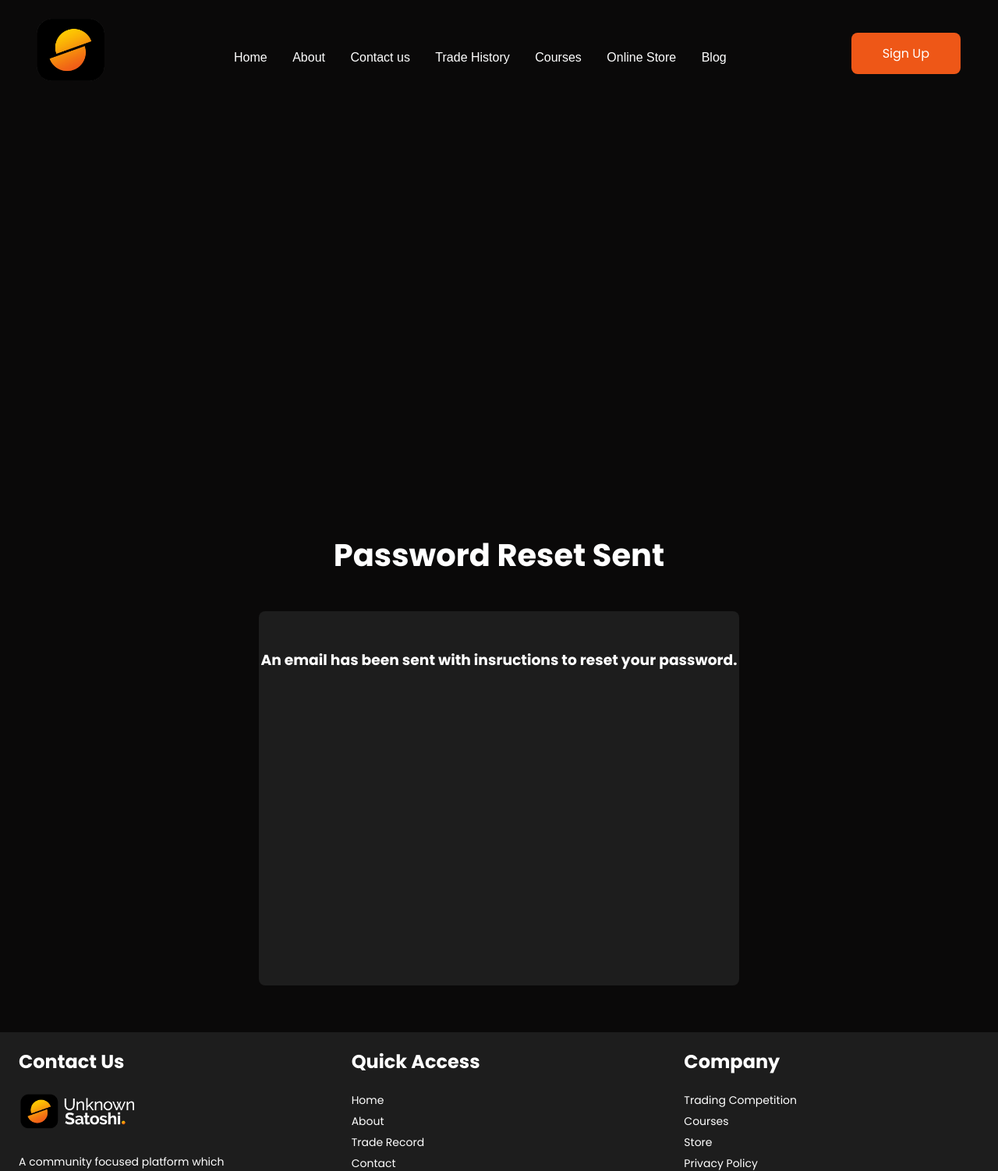
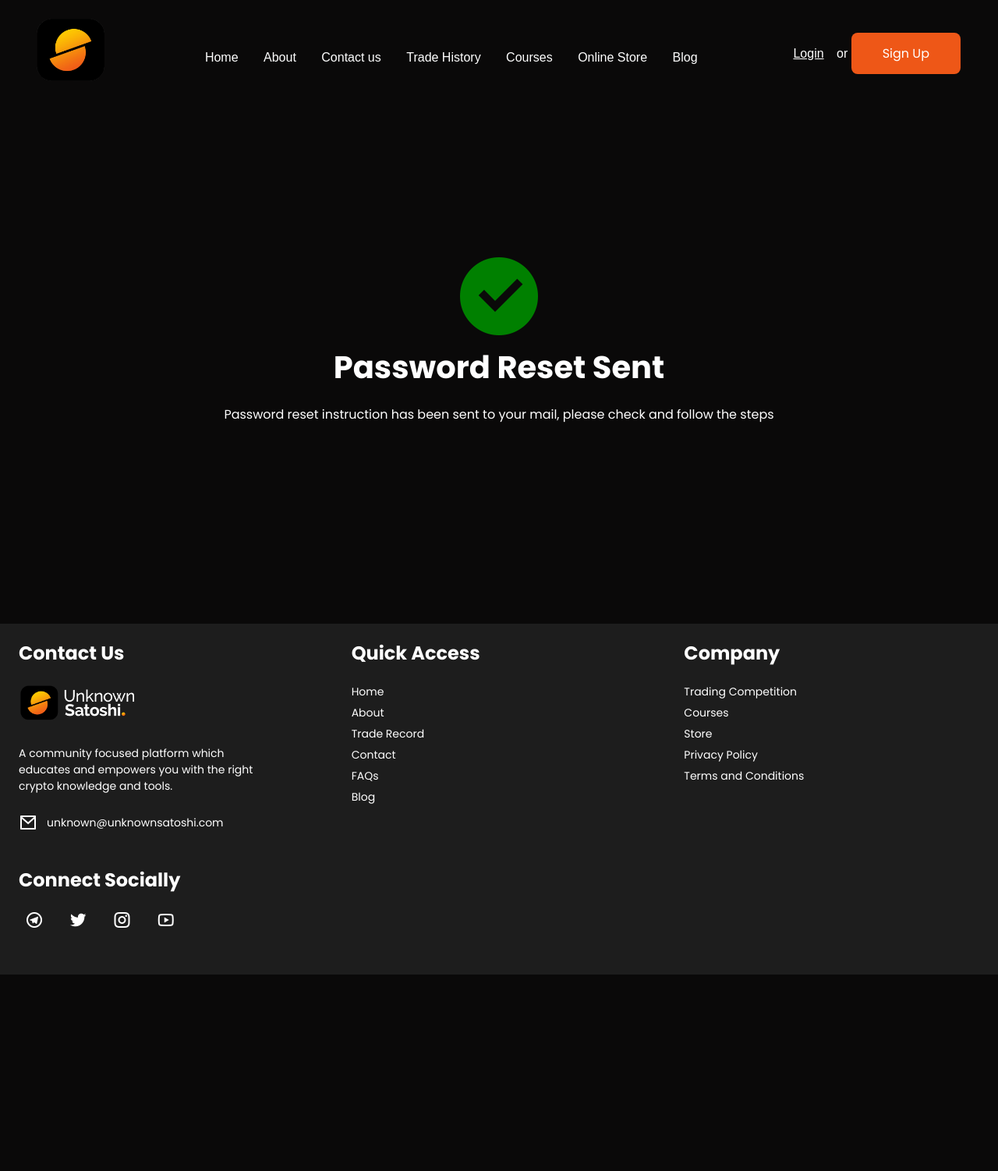
Before and after one commit to matmaxgraphics/unknownsatoshi, a Django app: page /reset-password-sent/ in a window 1280 px wide. Shown: the top 1502 px of the page at 78% size. After the commit the page ends 1250 px from the top, so only its background shows below. Run offline with Django 3.2, Linux system fonts and the light colour scheme; some libraries are stand-ins or nearby versions.

Commit message:
added client modification request

```diff
--- a/unknownsatoshi/cms/templates/cms/store.html
+++ b/unknownsatoshi/cms/templates/cms/store.html
@@ -2,7 +2,7 @@
 {% load static %}
 
 
-{% block header_logo %}
+{% block header_logo %}<!--hint for issues-->
 <header>
     <div class="navbar__Link navbar__Link-brand">
         <a href="{% url 'onlinestore' %}" class="index-link">
--- a/unknownsatoshi/static/css/style.css
+++ b/unknownsatoshi/static/css/style.css
@@ -133,6 +133,22 @@ textarea {
   display: none;
 }
 
+.alert{
+  background-color: #45AD43;
+  padding: 12px;
+  border: 1px solid #09e705;
+  border-radius: 8px;
+  color: #fff;
+  max-width: 400px;
+  text-align: center;
+  margin: auto;
+}
+.alerterror{
+  background-color: rgb(236, 82, 61);
+  padding: 12px;
+  border: 1px solid rgb(253, 30, 1);;
+
+}
 #message {
   display: none;
   color: #C4C4C4;
@@ -248,6 +264,15 @@ textarea {
 
 .navbar__Items--right {
   margin-left: auto;
+}
+.navbar__Items--right .login-link{
+  margin-right: 12px;
+  text-decoration: underline;
+  transition: 0.3s;
+}
+.navbar__Items--right .login-link:hover{
+  color: #F8A606;
+  transition: 0.3s;
 }
 .navbar__Items--right .profile {
   margin-right: 24px;
@@ -310,6 +335,7 @@ textarea {
 
   .navbar__Items--right {
     margin-left: 0;
+    margin-top: 24px;
   }
 
   .navbar__Items--right .hire-btn {
@@ -905,6 +931,7 @@ footer .footer-content__item .links a:hover {
   -webkit-box-pack: end;
       -ms-flex-pack: end;
           justify-content: flex-end;
+  margin-top: 60px;
 }
 .banner-section .header-group {
   margin: 48px;
@@ -1046,6 +1073,7 @@ footer .footer-content__item .links a:hover {
 /*=========END OF VALUE SECTION STYLING=======*/
 .team-section {
   margin-top: 96px;
+  display: none;
 }
 .team-section h2 {
   text-align: center;
@@ -2722,6 +2750,9 @@ footer .footer-content__item .links a:hover {
 }
 
 /* PASSWORD RESET SECTION */
+.reset-page .login-wrapper{
+  height: auto;
+}
 
 #id_email {
   background-color: #434343;
@@ -2731,7 +2762,30 @@ footer .footer-content__item .links a:hover {
   outline: none;
   border: none;
   border-radius: 8px;
-  font-size: 16px;
-  font-family: "poppins", sans-serif;
-  width: 80% !important;
-}
+  width: 100%;
+  display: block;
+  margin-bottom: 24px;
+  margin-top: 12px;
+}
+.reset-page{
+  margin-top: -20em;
+}
+.reset-page h2, .reset-page p{
+  text-align: center;
+  margin-bottom: 24px;
+}
+.reset-page .btn{
+  margin-bottom: 48px;
+}
+.reset-page .sent-message{
+  text-align: center;
+  height: 60vh;
+}
+
+.reset-page .sent-message .sent-icon{
+  font-size: 120px;
+  color: green;
+  margin-bottom: 24px;
+}
+
+/*======PASSWORD RESET STYLING====*/
--- a/unknownsatoshi/templates/base.html
+++ b/unknownsatoshi/templates/base.html
@@ -92,6 +92,8 @@
 						</div>
                     {% else %}
 						<div class="navbar__Link">
+							<a class="login-link"  href="{% url 'user-login' %}">Login</a>
+							or
 							<a class="btn hire-btn"  href="{% url 'register' %}">Sign Up</a>
 						</div>
                     {% endif%}
--- a/unknownsatoshi/templates/base2.html
+++ b/unknownsatoshi/templates/base2.html
@@ -90,6 +90,7 @@
 						</div>
                     {% else %}
 						<div class="navbar__Link">
+							<a class="login-link"  href="{% url 'user-login' %}">Login</a>
 							<a class="btn hire-btn"  href="{% url 'register' %}">Sign Up</a>
 						</div>
                     {% endif%}
--- a/unknownsatoshi/userprolog/templates/userprolog/password_reset_sent.html
+++ b/unknownsatoshi/userprolog/templates/userprolog/password_reset_sent.html
@@ -5,15 +5,11 @@
 
 
 {% block content %}
-    <div class="page-wrapper reg-container">
-        <header>
+    <div class="page-wrapper reg-container reset-page">
+        <section class="sent-message">
+            <i class="ri-checkbox-circle-fill sent-icon"></i>
             <h2>Password Reset Sent</h2>
-        </header>
-
-        <section class="login-wrapper">
-            <div class="login-fields">
-                <h3>An email has been sent with insructions to reset your password.</h3>
-            </div>
+            <p>Password reset instruction has been sent to your mail, please check and follow the steps</p>
         </section>
 	</div>
 {% endblock content %}
```
Also changed, not shown: unknownsatoshi/cms/templates/cms/auth.html (+45 -3 lines), unknownsatoshi/userprolog/templates/userprolog/reset_password.html (+4 -5 lines), unknownsatoshi/db.sqlite3.
